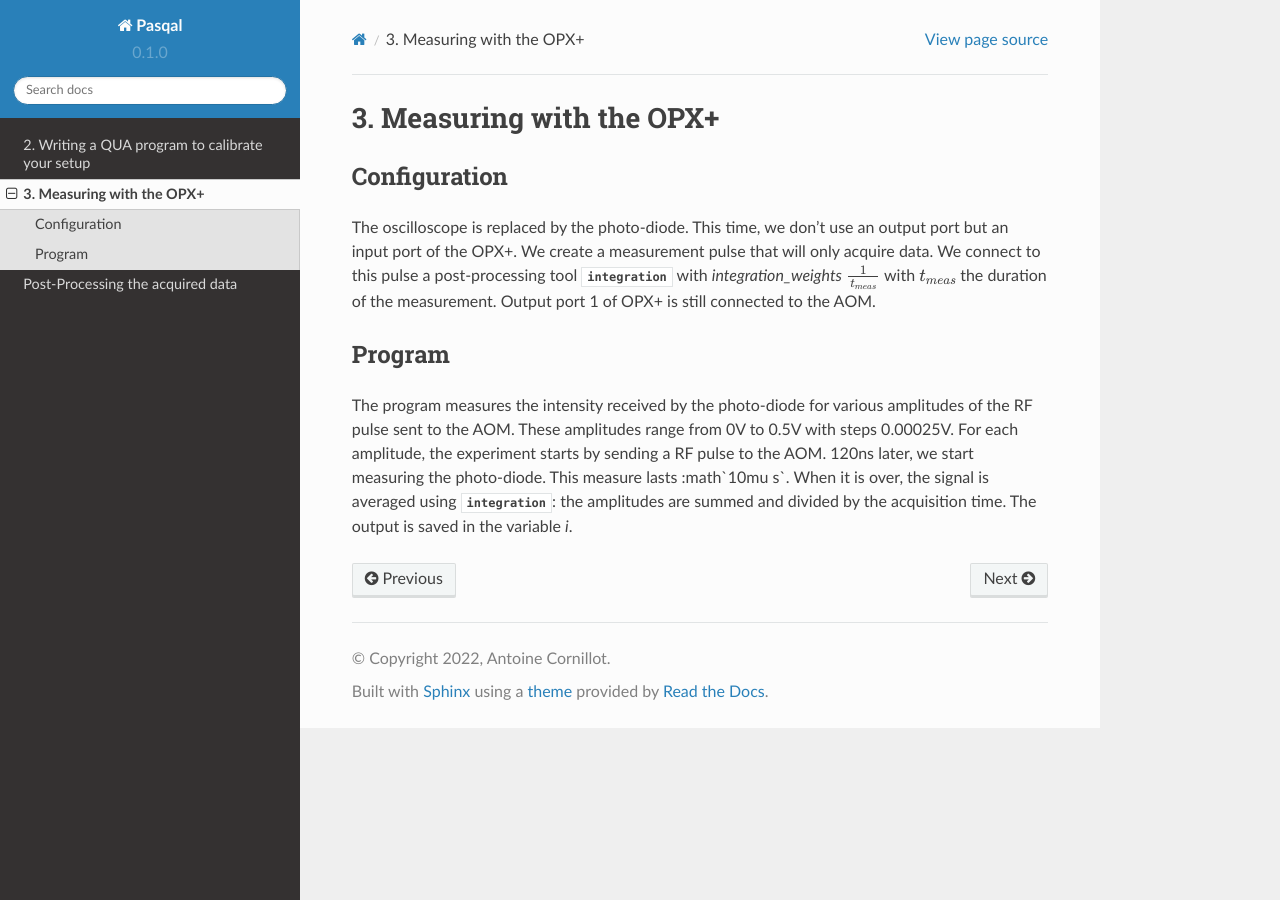
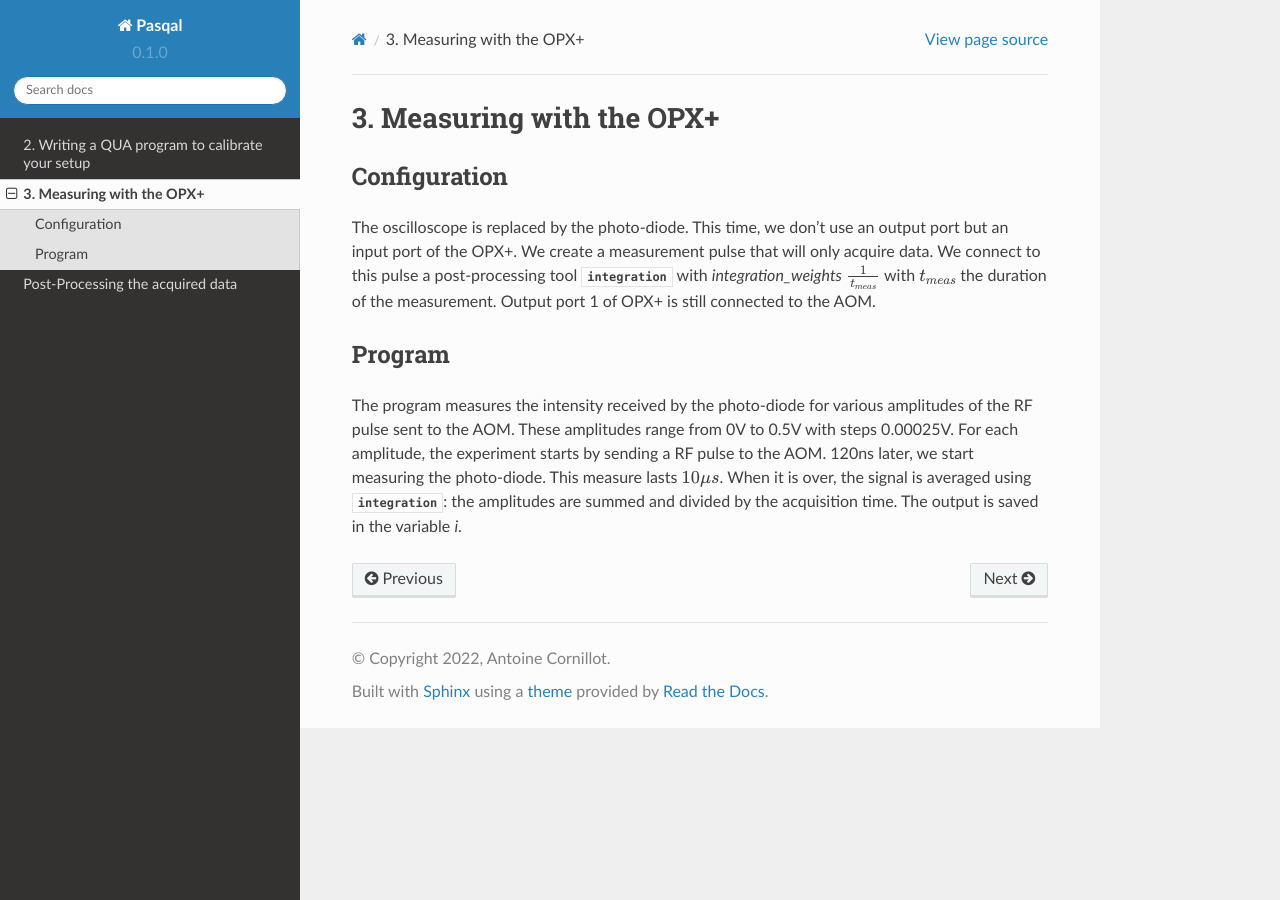
Before and after one commit to a-corni/Pasqal-Quantum-Engineer-Use-Case, a Sphinx documentation site: the page built from docs/source/photodiode.rst, in a window 1280 px wide. Built offline with Sphinx 7.4.7 and the Read the Docs theme 2.0.0, drawn with Linux system fonts in a browser that asks for light colours.

Commit message:
3. Correct math typo line 15

```diff
--- a/docs/source/photodiode.rst
+++ b/docs/source/photodiode.rst
@@ -12,4 +12,4 @@ Program
 =======
 
 The program measures the intensity received by the photo-diode for various amplitudes of the RF pulse sent to the AOM. These amplitudes range from 0V to 0.5V with steps 0.00025V.
-For each amplitude, the experiment starts by sending a RF pulse to the AOM. 120ns later, we start measuring the photo-diode. This measure lasts :math`10\mu s`. When it is over, the signal is averaged using :class:`integration`: the amplitudes are summed and divided by the acquisition time. The output is saved in the variable `i`.
+For each amplitude, the experiment starts by sending a RF pulse to the AOM. 120ns later, we start measuring the photo-diode. This measure lasts :math:`10\mu s`. When it is over, the signal is averaged using :class:`integration`: the amplitudes are summed and divided by the acquisition time. The output is saved in the variable `i`.
```
